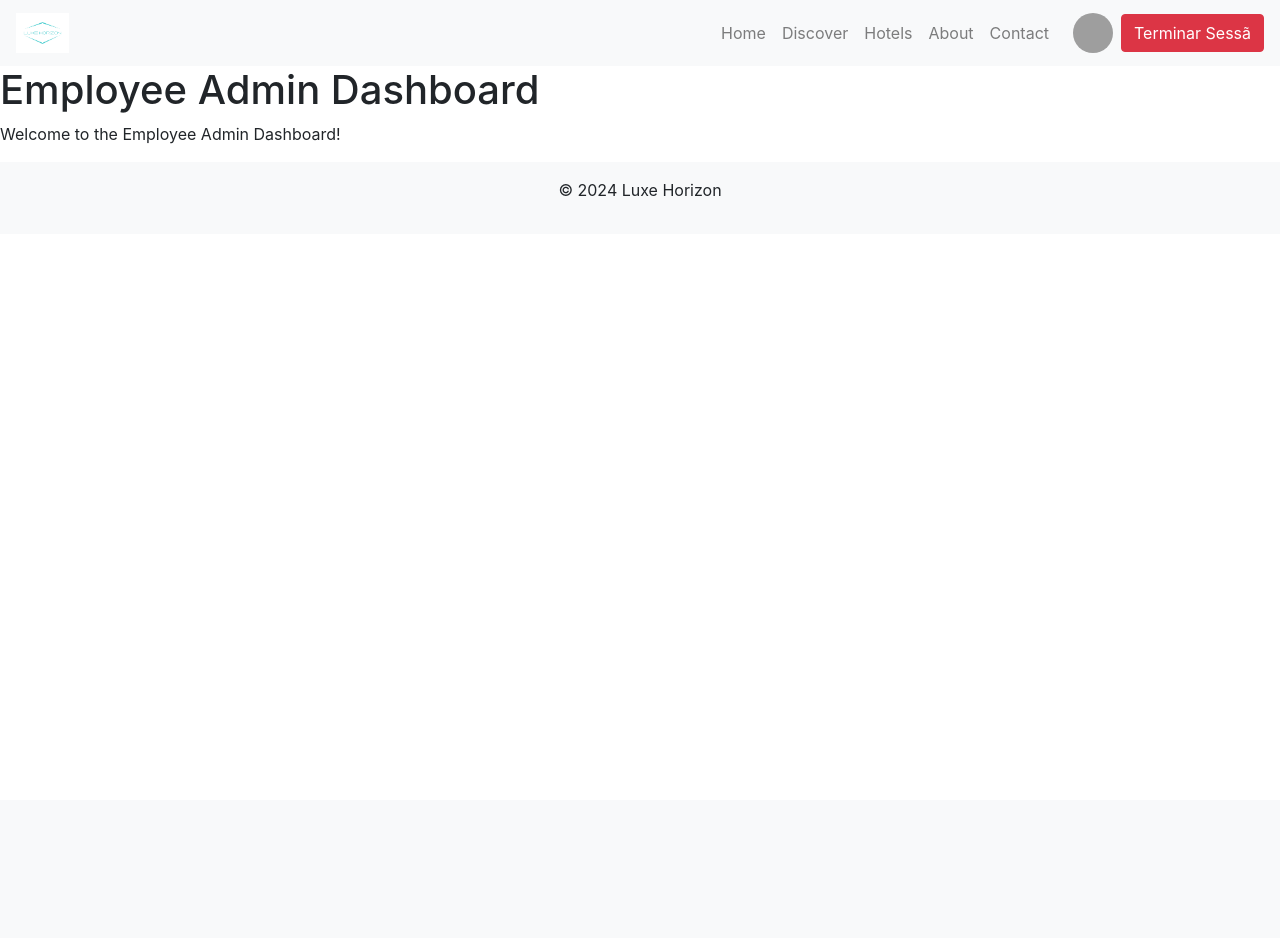
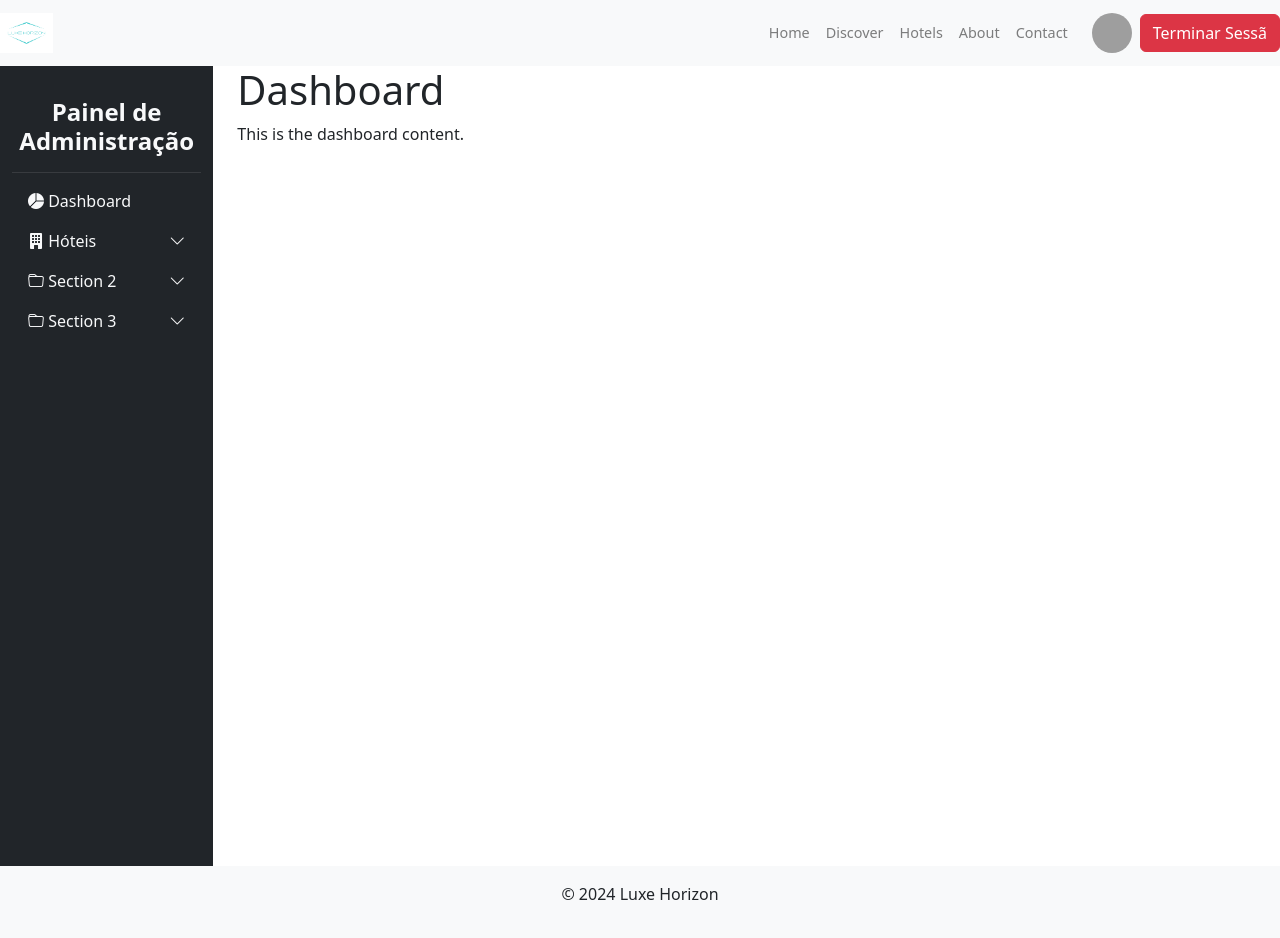
Before and after one commit to wi-r-es/luxehorizon, a Django app: page /dashboard/ in a window 1280 px wide. Before the commit the page ends 196 px from the top, so only its background shows below. Run offline with Django 5.2, Linux system fonts and the light colour scheme; the visitor is signed in with stand-in values (Sample User, id 1); some libraries are stand-ins or nearby versions; grey boxes are pictures that could not be loaded.

Commit message:
Template página dashboard com sidebar

```diff
--- a/dashboard/templates/dashboard/dashboard.html
+++ b/dashboard/templates/dashboard/dashboard.html
@@ -1,7 +1,8 @@
-{% extends "base.html" %}
+{% extends "layouts/base_with_sidebar.html" %}
 
-{% block content %}
-<h1>{{ title }}</h1>
-<p>Welcome to the Employee Admin Dashboard!</p>
+{% block title %}Dashboard{% endblock %}
 
+{% block main_content %}
+<h1>Dashboard</h1>
+<p>This is the dashboard content.</p>
 {% endblock %}
--- a/main/templates/base.html
+++ b/main/templates/base.html
@@ -9,6 +9,12 @@
     <script src="https://code.jquery.com/jquery-3.5.1.slim.min.js"></script>
     <script src="https://cdn.jsdelivr.net/npm/@popperjs/core@2.9.2/dist/umd/popper.min.js"></script>
     <script src="https://stackpath.bootstrapcdn.com/bootstrap/4.5.2/js/bootstrap.min.js"></script>
+    <link href="https://cdn.jsdelivr.net/npm/bootstrap-icons/font/bootstrap-icons.css" rel="stylesheet">
+    <link rel="stylesheet" href="{% static 'CSS/styles.css' %}">
+    <link href="https://cdn.jsdelivr.net/npm/bootstrap@5.3.0-alpha1/dist/css/bootstrap.min.css" rel="stylesheet">
+    <script src="https://cdn.jsdelivr.net/npm/bootstrap@5.3.0-alpha1/dist/js/bootstrap.bundle.min.js"></script>
+
+
 </head>
 <body>
     <header>
--- /dev/null
+++ b/main/templates/layouts/base_with_sidebar.html
@@ -0,0 +1,64 @@
+{% extends "base.html" %}
+
+{% block content %}
+<div class="container-fluid">
+  <div class="row">
+    <!-- Lateral Navigation -->
+    <nav class="col-md-3 col-lg-2 d-md-block bg-dark text-light sidebar">
+      <div class="position-sticky">
+        <h4 class="sidebar-heading text-center py-3">Painel de Administra&ccedil;&atilde;o</h4>
+        <ul class="nav flex-column">
+          <li class="nav-item">
+            <a class="nav-link text-light" aria-current="page" href="{% url 'admin_dashboard' %}">
+              <i class="bi bi-pie-chart-fill"></i> Dashboard
+            </a>
+          </li>
+          <!-- Accordion Section 1 -->
+          <li class="nav-item">
+            <a class="nav-link text-light d-flex justify-content-between" data-bs-toggle="collapse" href="#menu1" role="button" aria-expanded="false" aria-controls="menu1">
+              <span><i class="bi bi-building-fill"></i> H&oacute;teis</span> <i class="bi bi-chevron-down"></i>
+            </a>
+            <div class="collapse ms-3" id="menu1">
+              <ul class="list-unstyled">
+                <li><a class="nav-link text-light" href="#"><i class="bi bi-file-earmark"></i> Link 1.1</a></li>
+                <li><a class="nav-link text-light" href="#"><i class="bi bi-file-earmark"></i> Link 1.2</a></li>
+                <li><a class="nav-link text-light" href="#"><i class="bi bi-file-earmark"></i> Link 1.3</a></li>
+              </ul>
+            </div>
+          </li>
+          <!-- Accordion Section 2 -->
+          <li class="nav-item">
+            <a class="nav-link text-light d-flex justify-content-between" data-bs-toggle="collapse" href="#menu2" role="button" aria-expanded="false" aria-controls="menu2">
+              <span><i class="bi bi-folder"></i> Section 2</span> <i class="bi bi-chevron-down"></i>
+            </a>
+            <div class="collapse ms-3" id="menu2">
+              <ul class="list-unstyled">
+                <li><a class="nav-link text-light" href="#"><i class="bi bi-file-earmark"></i> Link 2.1</a></li>
+                <li><a class="nav-link text-light" href="#"><i class="bi bi-file-earmark"></i> Link 2.2</a></li>
+                <li><a class="nav-link text-light" href="#"><i class="bi bi-file-earmark"></i> Link 2.3</a></li>
+              </ul>
+            </div>
+          </li>
+          <!-- Accordion Section 3 -->
+          <li class="nav-item">
+            <a class="nav-link text-light d-flex justify-content-between" data-bs-toggle="collapse" href="#menu3" role="button" aria-expanded="false" aria-controls="menu3">
+              <span><i class="bi bi-folder"></i> Section 3</span> <i class="bi bi-chevron-down"></i>
+            </a>
+            <div class="collapse ms-3" id="menu3">
+              <ul class="list-unstyled">
+                <li><a class="nav-link text-light" href="#"><i class="bi bi-file-earmark"></i> Link 3.1</a></li>
+                <li><a class="nav-link text-light" href="#"><i class="bi bi-file-earmark"></i> Link 3.2</a></li>
+                <li><a class="nav-link text-light" href="#"><i class="bi bi-file-earmark"></i> Link 3.3</a></li>
+              </ul>
+            </div>
+          </li>
+        </ul>
+      </div>
+    </nav>
+
+    <main class="col-md-9 ms-sm-auto col-lg-10 px-md-4">
+        {% block main_content %}{% endblock %}
+    </main>
+  </div>
+</div>
+{% endblock %}
--- a/static/CSS/styles.css
+++ b/static/CSS/styles.css
@@ -30,3 +30,28 @@
     align-items: center;
     height: 100vh;
 }
+
+/* Sidebar Styles */
+.sidebar {
+    height: 100vh;
+    overflow-y: auto;
+    padding-top: 1rem;
+  }
+  .sidebar-heading {
+    font-size: 1.5rem;
+    font-weight: bold;
+    border-bottom: 1px solid rgba(255, 255, 255, 0.1);
+  }
+  .nav-link {
+    display: block;
+    padding: 0.5rem 1rem;
+    font-size: 1rem;
+    transition: background 0.3s ease, color 0.3s ease;
+  }
+  .nav-link:hover {
+    background-color: rgba(255, 255, 255, 0.1);
+  }
+  .collapse .nav-link {
+    font-size: 0.9rem;
+    padding-left: 2rem;
+  }
```
